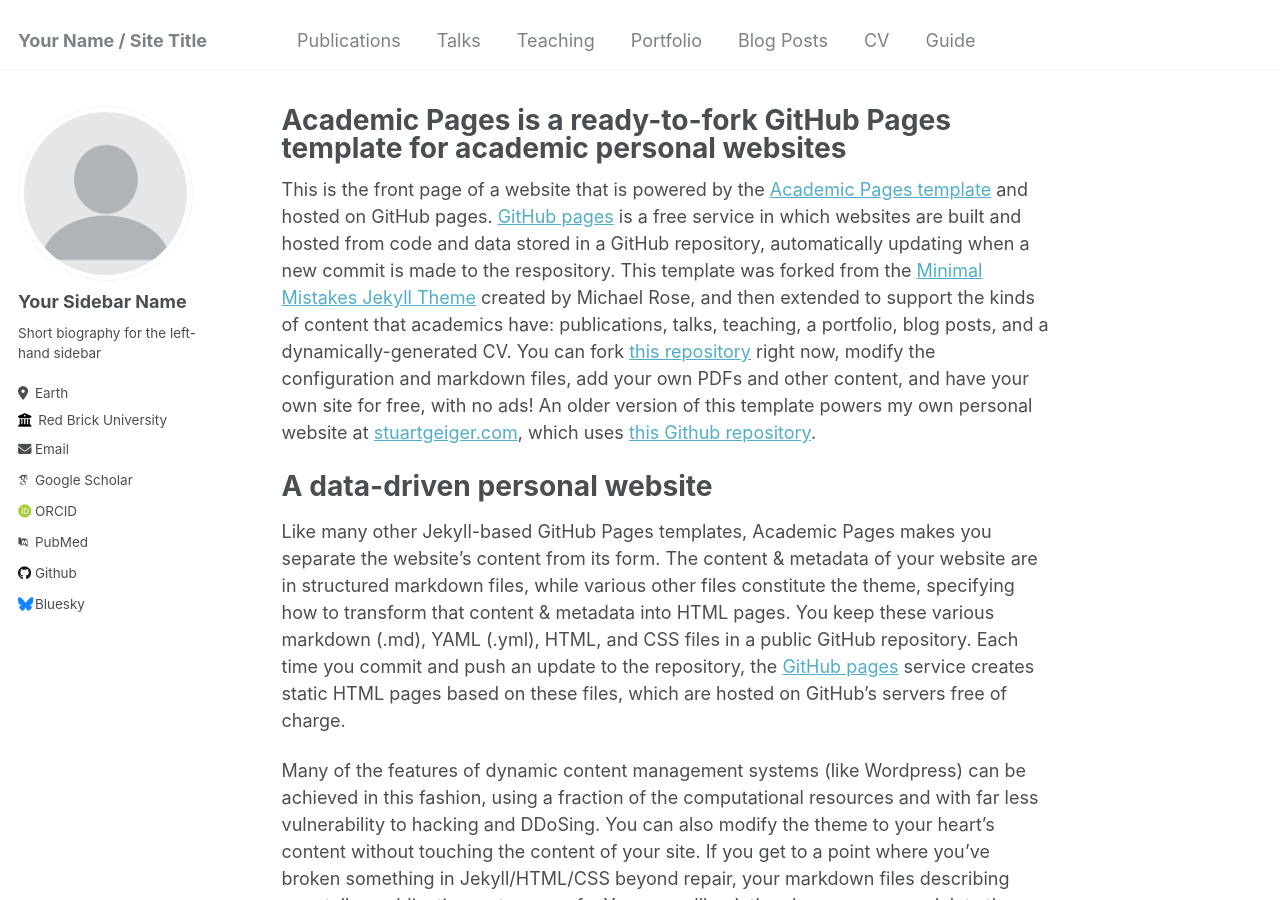
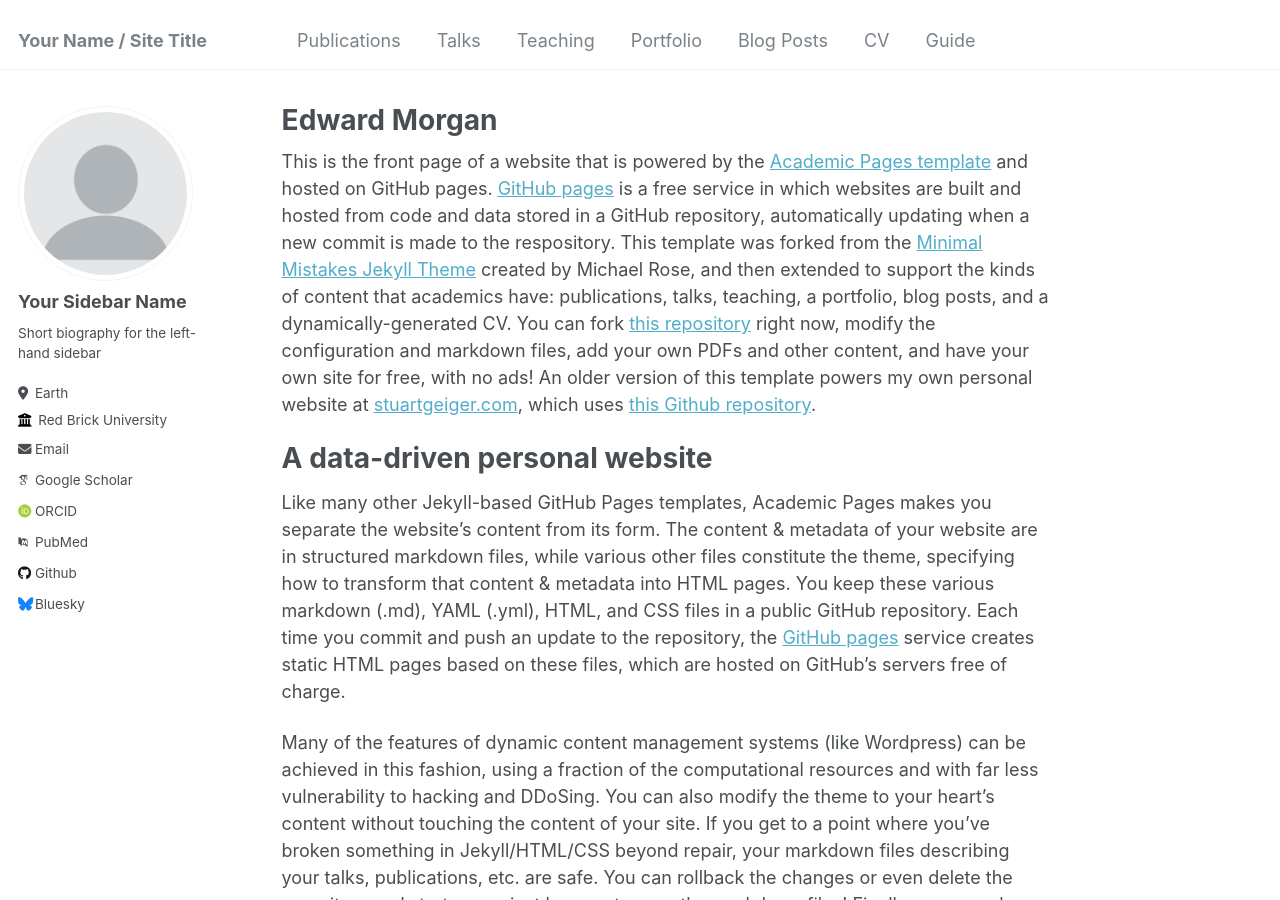
Before and after one commit to Eddy-Morgan/emorgan.github.io, a Jekyll site: the page built from _pages/about.md, in a window 1280 px wide and 900 px high. Built offline with Jekyll 4.4.1, drawn with Linux system fonts in a browser that asks for light colours; some web fonts are replaced.

Commit message:
Update about.md

```diff
--- a/_pages/about.md
+++ b/_pages/about.md
@@ -1,6 +1,6 @@
 ---
 permalink: /
-title: "Academic Pages is a ready-to-fork GitHub Pages template for academic personal websites"
+title: "Edward Morgan"
 author_profile: true
 redirect_from:
   - /about/
```
